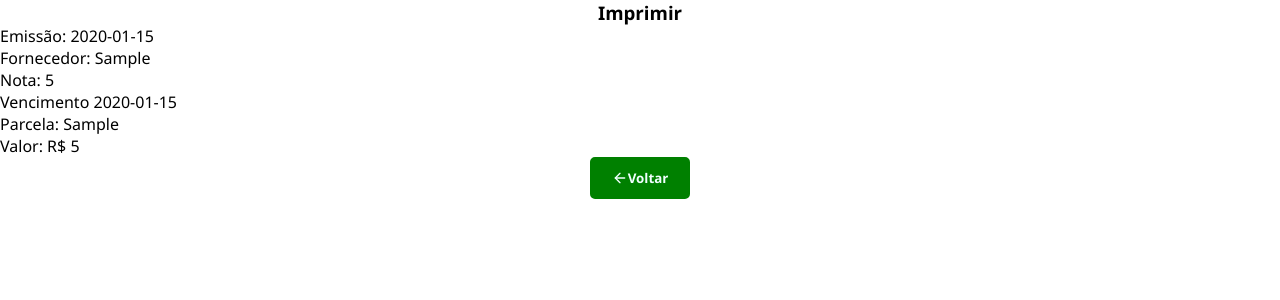
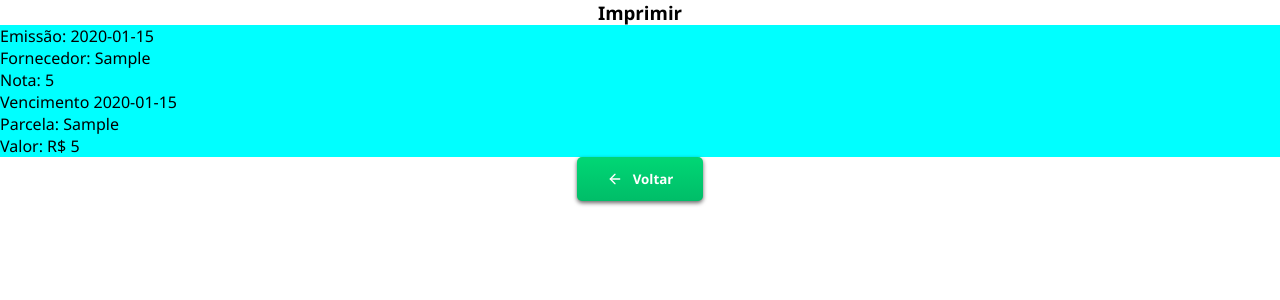
Before and after one commit to rafa1st/vite-boleto, a React (Vite) app: page /cadastro in a window 1280 px wide. Both pictures are taken after typing "2020-01-15", "Sample", "5", "2020-01-15", "Sample", "5" into the empty fields and a click on the button "Imprimir". Shown: the top 300 px of the page. Built offline with nearby package versions, Linux system fonts and the light colour scheme.

Commit message:
new updates

```diff
--- a/src/components/Cadastro/index.tsx
+++ b/src/components/Cadastro/index.tsx
@@ -1,5 +1,6 @@
 import { useState } from "react";
 import { useNavigate } from "react-router-dom";
+import { Printer } from "react-feather";
 
 import "./styles.css";
 
@@ -100,7 +101,7 @@ export default function CadastroBoleto() {
             />
           </label>
         </div>
-        <button onClick={handleSubmit}>Imprimir</button>
+        <button onClick={handleSubmit}> <Printer className="icon-printer"/>Imprimir</button>
       </form>
     </div>
   );
--- a/src/components/Cadastro/styles.css
+++ b/src/components/Cadastro/styles.css
@@ -18,7 +18,7 @@
   /*inicio do flex*/
   display: flex;
   flex-direction: row;
-  flex-wrap: wrap;
+  flex-wrap: wrap-reverse;
   gap: 10px;
 }
 
@@ -41,21 +41,16 @@
 
 .row-1 {
   background-color: lightcoral;
-  grid-area: r1;
 }
 
 .row-2 {
   background-color: aqua;
-  grid-area: r2;
 }
 
 .row-3 {
   background-color: beige;
-  grid-area: r3;
 }
 
-.container-box button {
-  grid-area: b;
+.icon-printer {
+  width: 1rem;
 }
-
-/* commentario */
--- a/src/pages/Home/index.tsx
+++ b/src/pages/Home/index.tsx
@@ -1,7 +1,6 @@
 import { Outlet } from "react-router-dom";
 import Footer from "../../components/Footer";
 import Menu from "../../components/Menu";
-import logo from "../../assets/icons8-boleto-bankario-96.png";
 
 import "./styles.css";
 
@@ -9,13 +8,10 @@ const Home = () => {
   return (
     <div className="home">
       <h1>Vite Boleto</h1>
-
       <Menu />
-
       <div className="display">
         <Outlet />
       </div>
-
       <Footer />
     </div>
   );
--- a/src/pages/Print/index.tsx
+++ b/src/pages/Print/index.tsx
@@ -7,14 +7,10 @@ const Print = () => {
   const { state } = useLocation();
   const navigate = useNavigate();
 
-  const handleClick = (e: {preventDefault: () => void}) => {
+  const handleClick = (e: { preventDefault: () => void }) => {
     e.preventDefault();
-    navigate("/");
-  }
-
-
-
-
+    navigate("/cadastro");
+  };
 
   return (
     <div className="print">
@@ -26,10 +22,12 @@ const Print = () => {
         <p>Vencimento {state.vencimento}</p>
         <p>Parcela: {state.parcela}</p>
         <p>Valor: R$ {state.valor}</p>
-
       </div>
 
-      <button type="button" onClick={handleClick}><ArrowLeft className="arrow"/>Voltar</button>
+      <button type="button" onClick={handleClick}>
+        <ArrowLeft className="icon-arrow-left" />
+        Voltar
+      </button>
     </div>
   );
 };
--- a/src/pages/Print/styles.css
+++ b/src/pages/Print/styles.css
@@ -1,31 +1,12 @@
 .print {
-    display: flex;
-    flex-direction: column;
+  display: flex;
+  flex-direction: column;
 }
 
-.print button {
-  color: azure;
-  background-color: #008000;
-  border: 2px solid #008000;
-  padding: 10px 20px;
-  border-radius: 5px;
-  font-weight: bold;
-  display: flex;
-  flex-direction: row;
-  align-items: center;
-  cursor: pointer;
-  transition-duration: 0.3s;
-  align-self: center;
-
-
+.icon-arrow-left {
+  width: 1rem;
 }
 
-.print button:hover {
-  color: #008000;
-  background-color: white;
+.print p{
+  background-color: aqua;
 }
-
-.arrow {
-  width: 16px;
-  height: 16px;
-}
--- a/src/styles/Global.css
+++ b/src/styles/Global.css
@@ -1,10 +1,39 @@
 * {
-    margin: 0;
-    padding: 0;
-    box-sizing: border-box;
-    font-family: 'Segoe UI', Tahoma, Geneva, Verdana, sans-serif;
+  margin: 0;
+  padding: 0;
+  box-sizing: border-box;
+  font-family: "Segoe UI", Tahoma, Geneva, Verdana, sans-serif;
 }
 
-h1, h3 {
-    text-align: center;
+h1,
+h3 {
+  text-align: center;
 }
+
+button {
+  background-image: linear-gradient(-180deg, #00d775, #00bd68);
+  box-shadow: rgba(0, 0, 0, 0.6) 0 2px 4px;
+  color: #ffffff;
+  font-weight: bold;
+  padding: 10px 30px;
+  border-radius: 5px;
+  border-style: none;
+  cursor: pointer;
+  align-self: center;
+  display: flex;
+  flex-direction: row;
+  align-items: center;
+  transition: 0.3s;
+  gap: 10px;
+}
+
+button:hover {
+  color: #156415;
+  background-image: linear-gradient(180deg, #ffffff, #a8a6a6);
+}
+
+/*
+colors:
+nice gray = #e6e3e3
+green = #04AA6D
+*/
```
Lines whose indentation alone changed are shown as unchanged.
